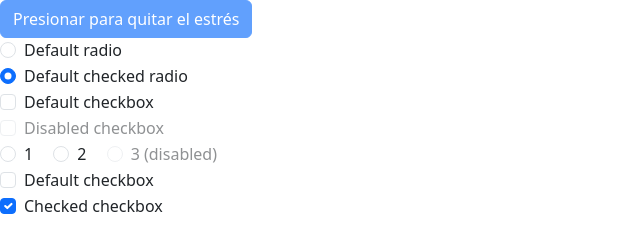
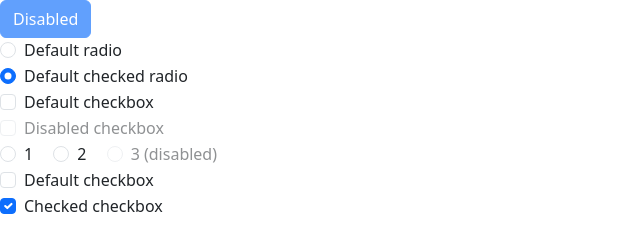
Before and after one commit to JoseMartinMP34/Cheks-y-Radios_JMMP, a plain HTML site: page index.html in a window 1280 px wide. Shown: the whole page, without its empty margins (0-640 px from the left). Drawn offline with nearby package versions, Linux system fonts and the light colour scheme.

Commit message:
Update index.html

```diff
--- a/index.html
+++ b/index.html
@@ -7,7 +7,7 @@
     <link href="https://cdn.jsdelivr.net/npm/bootstrap@5.3.0-alpha1/dist/css/bootstrap.min.css" rel="stylesheet" integrity="sha384-GLhlTQ8iRABdZLl6O3oVMWSktQOp6b7In1Zl3/Jr59b6EGGoI1aFkw7cmDA6j6gD" crossorigin="anonymous">
   </head>
   <input type="checkbox" class="btn-check" id="btn-check-3" autocomplete="off" disabled>
-<label class="btn btn-primary" for="btn-check-3">Presionar para quitar el estrés</label>
+<label class="btn btn-primary" for="btn-check-3">Disabled</label>
   <body>
     <div class="form-check">
   <input class="form-check-input" type="radio" name="flexRadioDefault" id="flexRadioDefault1">
```
